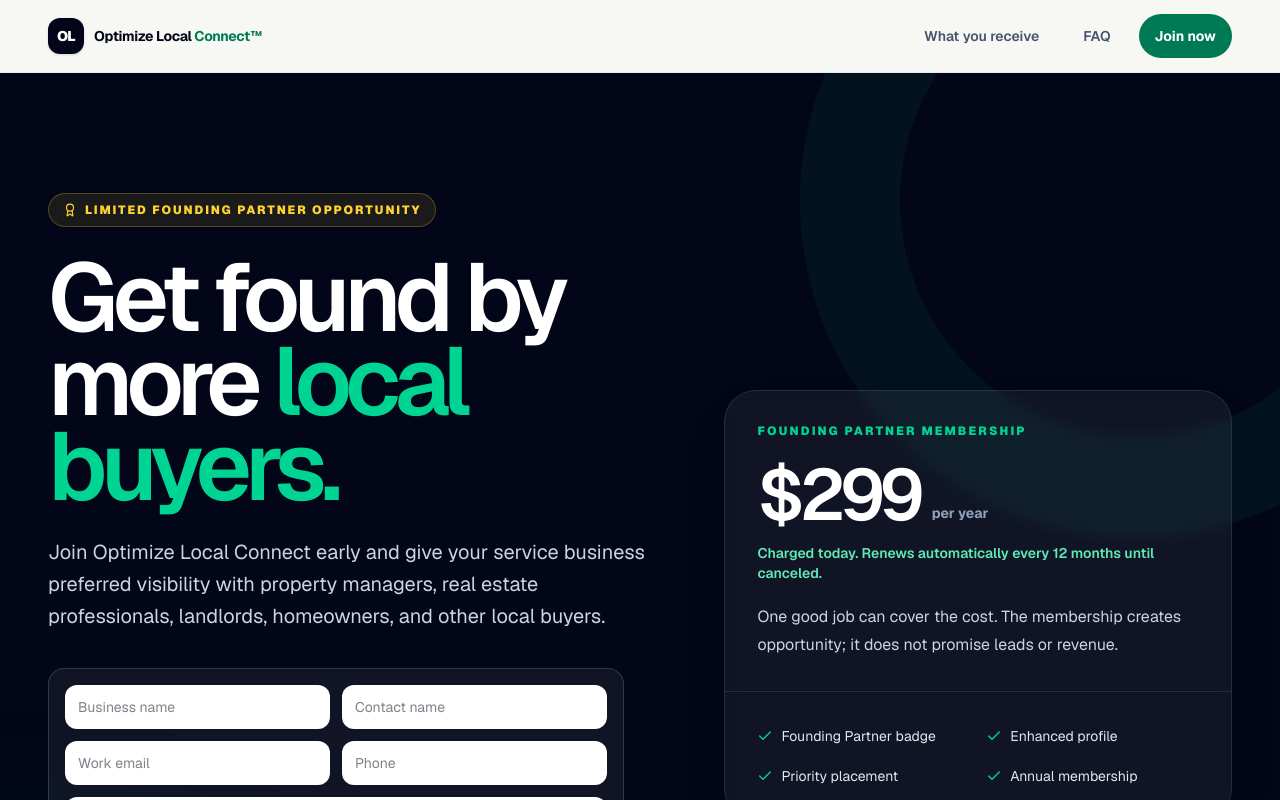
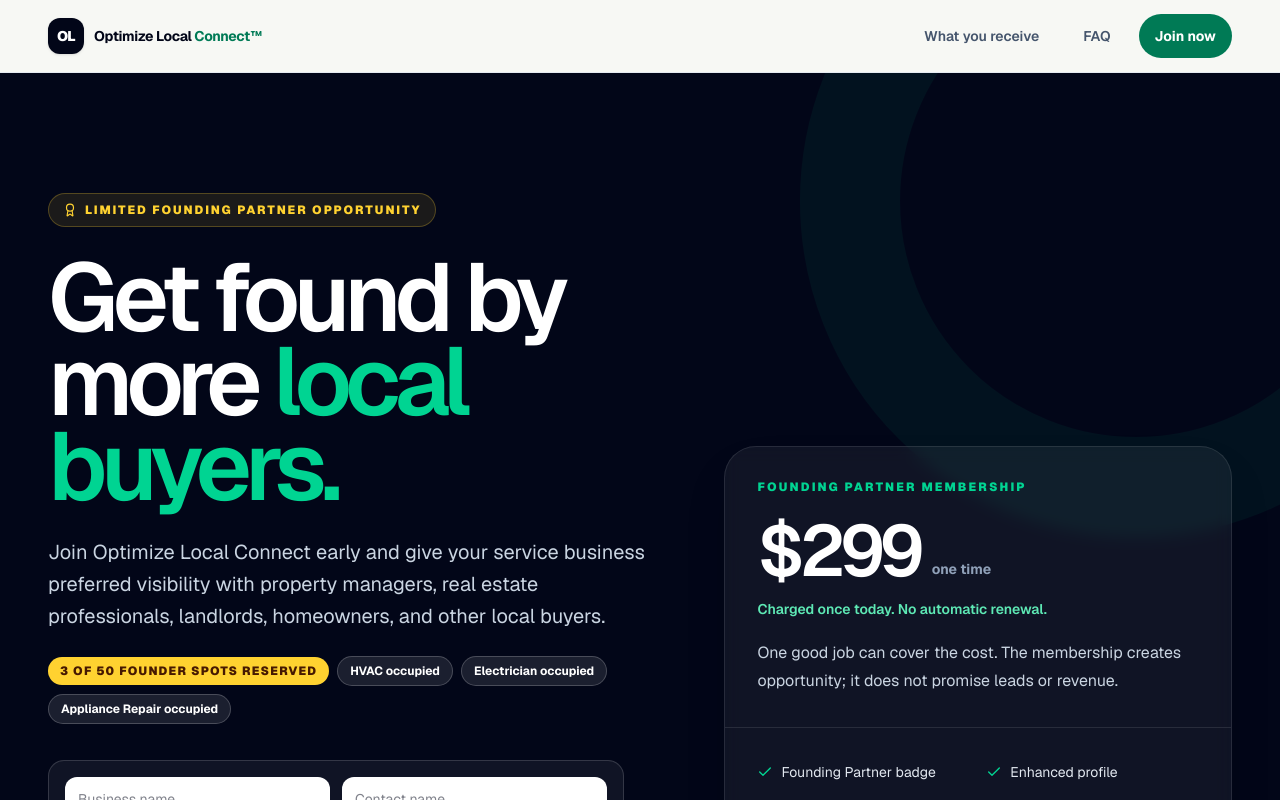
Before and after one commit to Cookarelli/optimize-local-connect, a Next.js app: page /founders in a window 1280 px wide. Shown: the top 800 px of the page. Built offline with nearby package versions, Linux system fonts and the light colour scheme; no server answers.

Commit message:
fix: route founder enrollment through guest checkout

```diff
--- a/app/founders/page.tsx
+++ b/app/founders/page.tsx
@@ -23,6 +23,7 @@
 import { Logo } from "@/src/components/brand/logo";
 import { GuestFoundingCheckoutForm } from "@/src/components/founding-partner/guest-checkout-form";
 import { FOUNDING_PARTNER_PLAN, FOUNDING_PARTNER_RENEWAL_DISCLOSURE, formatVendorPlanPrice } from "@/src/domain/vendor-memberships/catalog";
+import { FOUNDING_VENDOR_RESERVED_CATEGORIES, FOUNDING_VENDOR_RESERVATION_SUMMARY } from "@/src/domain/founding-partner/reserved-spots";
 
 const founderPrice = formatVendorPlanPrice(FOUNDING_PARTNER_PLAN);
 
@@ -123,6 +124,7 @@
             <p className="mt-7 max-w-2xl text-lg leading-8 text-slate-300 sm:text-xl">
               Join Optimize Local Connect early and give your service business preferred visibility with property managers, real estate professionals, landlords, homeowners, and other local buyers.
             </p>
+            <div id="reserved-spots" className="mt-6 flex max-w-2xl flex-wrap items-center gap-2 scroll-mt-24" aria-label={FOUNDING_VENDOR_RESERVATION_SUMMARY}><span className="rounded-full bg-amber-300 px-3 py-1.5 text-xs font-black uppercase tracking-[.1em] text-amber-950">{FOUNDING_VENDOR_RESERVATION_SUMMARY}</span>{FOUNDING_VENDOR_RESERVED_CATEGORIES.map((category) => <span key={category} className="rounded-full border border-white/20 bg-white/10 px-3 py-1.5 text-xs font-bold text-white">{category} occupied</span>)}</div>
             <div id="checkout" className="mt-9 max-w-xl scroll-mt-24"><GuestFoundingCheckoutForm /></div>
             <p className="mt-4 flex items-center gap-2 text-sm font-semibold text-slate-300"><LockKeyhole aria-hidden="true" className="size-4 text-emerald-400" />Secure checkout through Stripe</p>
             <p className="mt-5 max-w-xl text-sm leading-6 text-slate-400">Click to open Stripe’s hosted checkout. After Stripe verifies payment with our server, you will complete the business profile that goes to admin review.</p>
@@ -131,12 +133,12 @@
           <aside className="overflow-hidden rounded-[2rem] border border-white/10 bg-white/[.06] shadow-2xl shadow-black/20 backdrop-blur">
             <div className="border-b border-white/10 p-6 sm:p-8">
               <p className="text-xs font-black uppercase tracking-[.18em] text-emerald-400">Founding Partner membership</p>
-              <div className="mt-5 flex items-end gap-3"><span className="text-7xl font-semibold tracking-[-.07em]">${FOUNDING_PARTNER_PLAN.amountCents / 100}</span><span className="pb-2 text-sm font-bold text-slate-400">per year</span></div>
-              <p className="mt-3 text-sm font-semibold text-emerald-300">Charged today. Renews automatically every 12 months until canceled.</p>
+              <div className="mt-5 flex items-end gap-3"><span className="text-7xl font-semibold tracking-[-.07em]">${FOUNDING_PARTNER_PLAN.amountCents / 100}</span><span className="pb-2 text-sm font-bold text-slate-400">one time</span></div>
+              <p className="mt-3 text-sm font-semibold text-emerald-300">Charged once today. No automatic renewal.</p>
               <p className="mt-5 text-base leading-7 text-slate-300">One good job can cover the cost. The membership creates opportunity; it does not promise leads or revenue.</p>
             </div>
             <div className="grid gap-4 p-6 sm:grid-cols-2 sm:p-8">
-              {["Founding Partner badge", "Enhanced profile", "Priority placement", "Annual membership"].map((item) => (
+              {["Founding Partner badge", "Enhanced profile", "Priority placement", "No auto-renewal"].map((item) => (
                 <p key={item} className="flex gap-2 text-sm leading-6 text-slate-200"><Check aria-hidden="true" className="mt-1 size-4 shrink-0 text-emerald-400" />{item}</p>
               ))}
             </div>
@@ -147,7 +149,7 @@
       <section aria-label="Offer summary" className="border-b border-slate-200 bg-white">
         <div className="mx-auto grid max-w-[90rem] gap-px bg-slate-200 sm:grid-cols-3">
           {[
-            [BriefcaseBusiness, "Built for working service businesses", "A straightforward annual membership you can manage through Stripe."],
+            [BriefcaseBusiness, "Built for working service businesses", "A straightforward one-time membership payment through Stripe."],
             [Users, "Reach local decision-makers", "A profile designed for the people who hire local vendors."],
             [Clock3, "Join during the early marketplace period", "Receive early-partner recognition as Connect grows."],
           ].map(([Icon, title, copy]) => {
@@ -222,7 +224,7 @@
           <div aria-hidden="true" className="absolute -right-28 -top-28 size-80 rounded-full border-[52px] border-white/[.06]" />
           <div className="relative grid gap-8 lg:grid-cols-[1fr_auto] lg:items-end">
             <div><p className="text-xs font-black uppercase tracking-[.18em] text-emerald-200">Optimize Local Connect Founding Partner</p><h2 className="mt-5 max-w-4xl text-4xl font-semibold leading-[.98] tracking-[-.05em] sm:text-6xl">Make your local business easier to find—and easier to choose.</h2><p className="mt-5 max-w-2xl text-base leading-7 text-emerald-100">{founderPrice}. Charged once at Checkout with no automatic renewal. Limited availability; no guaranteed leads.</p><p className="mt-3 max-w-2xl text-xs leading-5 text-emerald-200">{FOUNDING_PARTNER_RENEWAL_DISCLOSURE}</p></div>
-            <div className="flex flex-col items-start gap-3 lg:items-stretch"><a href="#checkout" className="inline-flex min-h-11 items-center justify-center rounded-full bg-white px-5 text-sm font-bold text-emerald-800 hover:bg-emerald-50">Join now</a><Link href="/founding-fifty" className="inline-flex min-h-11 items-center justify-center rounded-full border border-white/25 px-5 text-sm font-bold text-white hover:bg-white/10">Review category availability</Link></div>
+            <div className="flex flex-col items-start gap-3 lg:items-stretch"><a href="#checkout" className="inline-flex min-h-11 items-center justify-center rounded-full bg-white px-5 text-sm font-bold text-emerald-800 hover:bg-emerald-50">Join now</a><a href="#reserved-spots" className="inline-flex min-h-11 items-center justify-center rounded-full border border-white/25 px-5 text-sm font-bold text-white hover:bg-white/10">Review reserved categories</a></div>
           </div>
         </div>
       </section>
@@ -230,7 +232,7 @@
       <footer className="bg-white">
         <div className="mx-auto flex max-w-[90rem] flex-col gap-6 px-5 py-9 sm:flex-row sm:items-center sm:justify-between sm:px-8 lg:px-12">
           <Logo />
-          <div className="flex flex-wrap gap-5 text-sm text-slate-500"><Link href="/">Platform</Link><Link href="/company">Company</Link><Link href="/founding-fifty">Founding Partner availability</Link><Link href="/sign-in?next=/founding-fifty">Sign in</Link></div>
+          <div className="flex flex-wrap gap-5 text-sm text-slate-500"><Link href="/">Platform</Link><Link href="/company">Company</Link><Link href="/founders">Founding Partner availability</Link><Link href="/sign-in">Vendor or Staff Login</Link></div>
         </div>
       </footer>
     </main>
--- /dev/null
+++ b/src/domain/founding-partner/reserved-spots.ts
@@ -0,0 +1,10 @@
+export const FOUNDING_VENDOR_SPOT_CAPACITY = 50;
+
+export const FOUNDING_VENDOR_RESERVED_CATEGORIES = [
+  "HVAC",
+  "Electrician",
+  "Appliance Repair",
+] as const;
+
+export const FOUNDING_VENDOR_SPOTS_RESERVED = FOUNDING_VENDOR_RESERVED_CATEGORIES.length;
+export const FOUNDING_VENDOR_RESERVATION_SUMMARY = `${FOUNDING_VENDOR_SPOTS_RESERVED} of ${FOUNDING_VENDOR_SPOT_CAPACITY} Founder Spots Reserved`;
```
Also changed, not shown: app/(platform)/vendor/membership/page.tsx (+1 -1 lines), app/page.tsx (+6 -4 lines), 1 other file (tests, documents, lock files or other folders).
